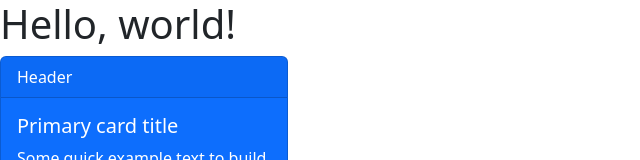
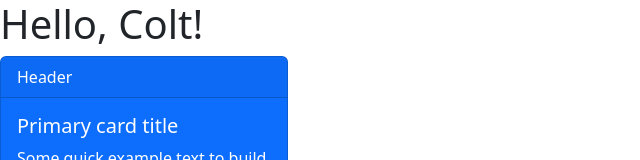
Before and after one commit to Gazala-Khan/feature-branch-wrokflow-00, a plain HTML site: page index.html in a window 1280 px wide. Shown: the top 160 px of the page, without its empty margins (0-640 px from the left). Drawn offline with nearby package versions, Linux system fonts and the light colour scheme.

Commit message:
hey to colt

```diff
--- a/index.html
+++ b/index.html
@@ -10,7 +10,7 @@
   </head>
 
   <body>
-    <h1>Hello, world!</h1>
+    <h1>Hello, Colt!</h1>
     <div class="card text-bg-primary mb-3" style="max-width: 18rem;">
       <div class="card-header">Header</div>
       <div class="card-body">
```
